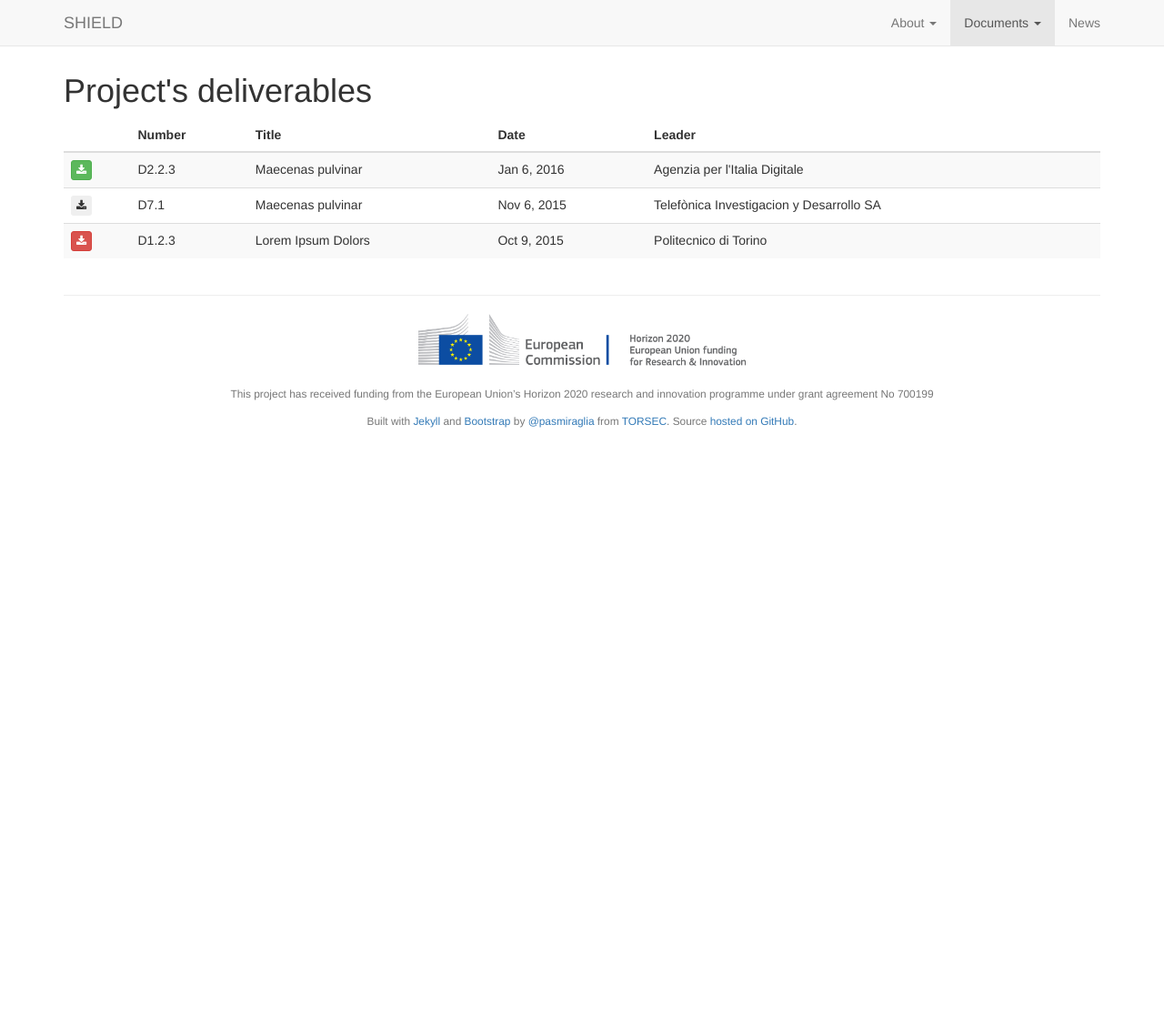
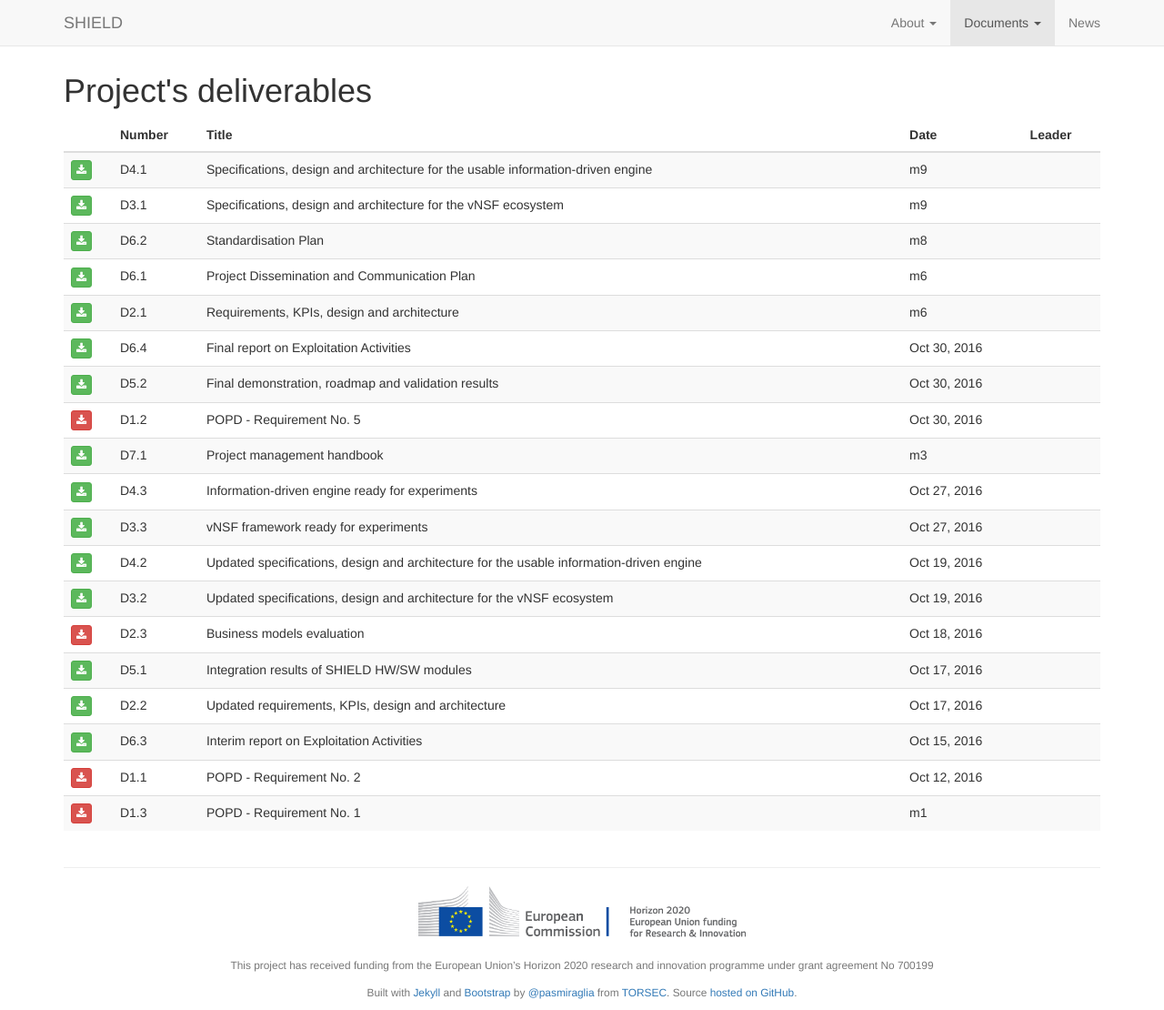
Before and after one commit to torsec/shield-h2020, a Jekyll site: the page built from documents/project-deliverables.html, in a window 1280 px wide and 1110 px high. Shown: the whole window at 91% size. Built offline with Jekyll 4.4.1, drawn with Linux system fonts in a browser that asks for light colours.

Commit message:
Updated data files
- months.yaml: mapping between dates and project's months (m1, m2, ...)
- partners.yaml, project-deliverables.yaml: updated info from the DoW

```diff
--- a/_data/documents/project-deliverables.yaml
+++ b/_data/documents/project-deliverables.yaml
@@ -1,22 +1,135 @@
-- title: Lorem Ipsum Dolors
-  number: 1.2.3
-  author: John Doe
-  institution: polito
-  date: 2015-10-09
-  status: re
-  file: lipsum.pdf
+- date: m12
+  file: ''
+  leader: sph
+  number: '1.1'
+  status: co
+  title: POPD - Requirement No. 2
 
-- title: Maecenas pulvinar
-  number: 2.2.3
-  author: Mary Jane
-  institution: agid
-  file: maecenas.pdf
-  date: 2016-01-06
+- date: m30
+  file: ''
+  leader: sph
+  number: '1.2'
+  status: co
+  title: POPD - Requirement No. 5
+
+- date: m1
+  file: ''
+  leader: sph
+  number: '1.3'
+  status: co
+  title: POPD - Requirement No. 1
+
+- date: m6
+  file: ''
+  leader: hpelb
+  number: '2.1'
   status: pu
+  title: Requirements, KPIs, design and architecture
 
-- title: Maecenas pulvinar
-  number: 7.1
-  author: Mary Jane
-  institution: tid
-  date: 2015-11-06
+- date: m17
+  file: ''
+  leader: hpelb
+  number: '2.2'
+  status: pu
+  title: Updated requirements, KPIs, design and architecture
+
+- date: m18
+  file: ''
+  leader: tid
+  number: '2.3'
   status: co
+  title: Business models evaluation
+
+- date: m9
+  file: ''
+  leader: ubi
+  number: '3.1'
+  status: pu
+  title: Specifications, design and architecture for the vNSF ecosystem
+
+- date: m19
+  file: ''
+  leader: orion
+  number: '3.2'
+  status: pu
+  title: Updated specifications, design and architecture for the vNSF
+    ecosystem
+
+- date: m27
+  file: ''
+  leader: i2cat
+  number: '3.3'
+  status: pu
+  title: vNSF framework ready for experiments
+
+- date: m9
+  file: ''
+  leader: i2cat
+  number: '4.1'
+  status: pu
+  title: Specifications, design and architecture for the usable
+    information-driven engine
+
+- date: m19
+  file: ''
+  leader: ubi
+  number: '4.2'
+  status: pu
+  title: Updated specifications, design and architecture for the usable
+    information-driven engine
+
+- date: m27
+  file: ''
+  leader: infili
+  number: '4.3'
+  status: pu
+  title: Information-driven engine ready for experiments
+
+- date: m17
+  file: ''
+  leader: orion
+  number: '5.1'
+  status: pu
+  title: Integration results of SHIELD HW/SW modules
+
+- date: m30
+  file: ''
+  leader: sph
+  number: '5.2'
+  status: pu
+  title: Final demonstration, roadmap and validation results
+
+- date: m6
+  file: ''
+  leader: polito
+  number: '6.1'
+  status: pu
+  title: Project Dissemination and Communication Plan
+
+- date: m8
+  file: ''
+  leader: tid
+  number: '6.2'
+  status: pu
+  title: Standardisation Plan
+
+- date: m15
+  file: ''
+  leader: incites
+  number: '6.3'
+  status: pu
+  title: Interim report on Exploitation Activities
+
+- date: m30
+  file: ''
+  leader: incites
+  number: '6.4'
+  status: pu
+  title: Final report on Exploitation Activities
+
+- date: m3
+  file: ''
+  leader: sph
+  number: '7.1'
+  status: pu
+  title: Project management handbook
--- /dev/null
+++ b/_data/months.yaml
@@ -0,0 +1,30 @@
+m1: 2016-09-30
+m2: 2016-10-31
+m3: 2016-11-30
+m4: 2016-12-31
+m5: 2017-01-31
+m6: 2017-02-28
+m7: 2017-03-31
+m8: 2017-04-30
+m9: 2017-05-31
+m10: 2017-06-30
+m11: 2017-07-31
+m12: 2017-08-31
+m13: 2017-09-30
+m14: 2017-10-31
+m15: 2017-11-30
+m16: 2017-12-31
+m17: 2018-01-31
+m18: 2018-02-28
+m19: 2018-03-31
+m20: 2018-04-30
+m21: 2018-05-31
+m22: 2018-06-30
+m23: 2018-07-31
+m24: 2018-08-31
+m25: 2018-09-30
+m26: 2018-10-31
+m27: 2018-11-30
+m28: 2018-12-31
+m29: 2019-01-31
+m30: 2019-02-28
--- a/_data/partners.yaml
+++ b/_data/partners.yaml
@@ -1,3 +1,111 @@
-polito: Politecnico di Torino
-agid: Agenzia per l'Italia Digitale
-tid: Telefònica Investigacion y Desarrollo SA
+agid:
+  contacts:
+  - email: null
+    name: null
+  - email: null
+    name: null
+  - email: null
+    name: null
+  fullname: Agenzia per l'Italia Digitale
+  url: /agenzia-per-l-italia-digitale.html
+hpelb:
+  contacts:
+  - email: null
+    name: null
+  - email: null
+    name: null
+  - email: null
+    name: null
+  fullname: Hewlett-Packard Ltd
+  url: /hewlett-packard-ltd.html
+hpis:
+  contacts:
+  - email: null
+    name: null
+  - email: null
+    name: null
+  - email: null
+    name: null
+  fullname: HP Information Security UK Ltd
+  url: /hp-information-security-uk-ltd.html
+i2cat:
+  contacts:
+  - email: null
+    name: null
+  - email: null
+    name: null
+  - email: null
+    name: null
+  fullname: Fundacio privada i2cat, Internet i Innovacio Digital a Catalunya
+  url: /fundacio-privada-i2cat-internet-i-innovacio-digital-a-catalunya.html
+incites:
+  contacts:
+  - email: null
+    name: null
+  - email: null
+    name: null
+  - email: null
+    name: null
+  fullname: Incites Consulting Sarl
+  url: /incites-consulting-sarl.html
+infili:
+  contacts:
+  - email: null
+    name: null
+  - email: null
+    name: null
+  - email: null
+    name: null
+  fullname: Infili Technologies Private Company
+  url: /infili-technologies-private-company.html
+orion:
+  contacts:
+  - email: null
+    name: null
+  - email: null
+    name: null
+  - email: null
+    name: null
+  fullname: Orion Innovations Private Company
+  url: /orion-innovations-private-company.html
+polito:
+  contacts:
+  - email: null
+    name: null
+  - email: null
+    name: null
+  - email: null
+    name: null
+  fullname: Politecnico Di Torino
+  url: /politecnico-di-torino.html
+sph:
+  contacts:
+  - email: null
+    name: null
+  - email: null
+    name: null
+  - email: null
+    name: null
+  fullname: Space Hellas Anonymi Etaireia Systimata Kai Ypiresies Tilepikoinonionpliroforikis
+    Asfaleias - Idiotiki Epicheirisi Parochis Yperision Asfa
+  url: /space-hellas-anonymi-etaireia-systimata-kai-ypiresies-tilepikoinonionpliroforikis-asfaleias-idiotiki-epicheirisi-parochis-yperision-asfa.html
+tid:
+  contacts:
+  - email: null
+    name: null
+  - email: null
+    name: null
+  - email: null
+    name: null
+  fullname: Telefonica Investigacion y Desarrollo SA
+  url: /telefonica-investigacion-y-desarrollo-sa.html
+ubi:
+  contacts:
+  - email: null
+    name: null
+  - email: null
+    name: null
+  - email: null
+    name: null
+  fullname: Ubiwhere Lda
+  url: /ubiwhere-lda.html
```
